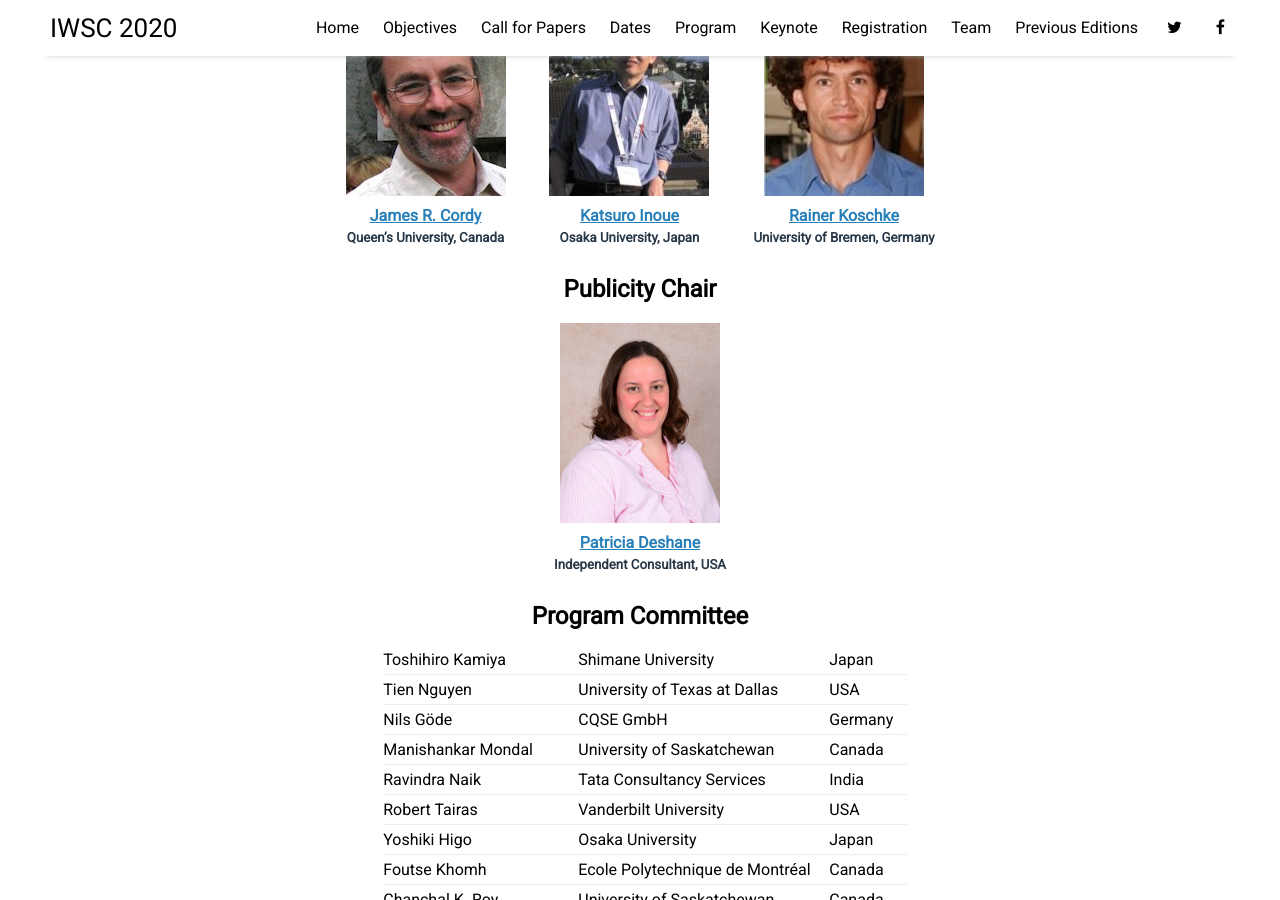
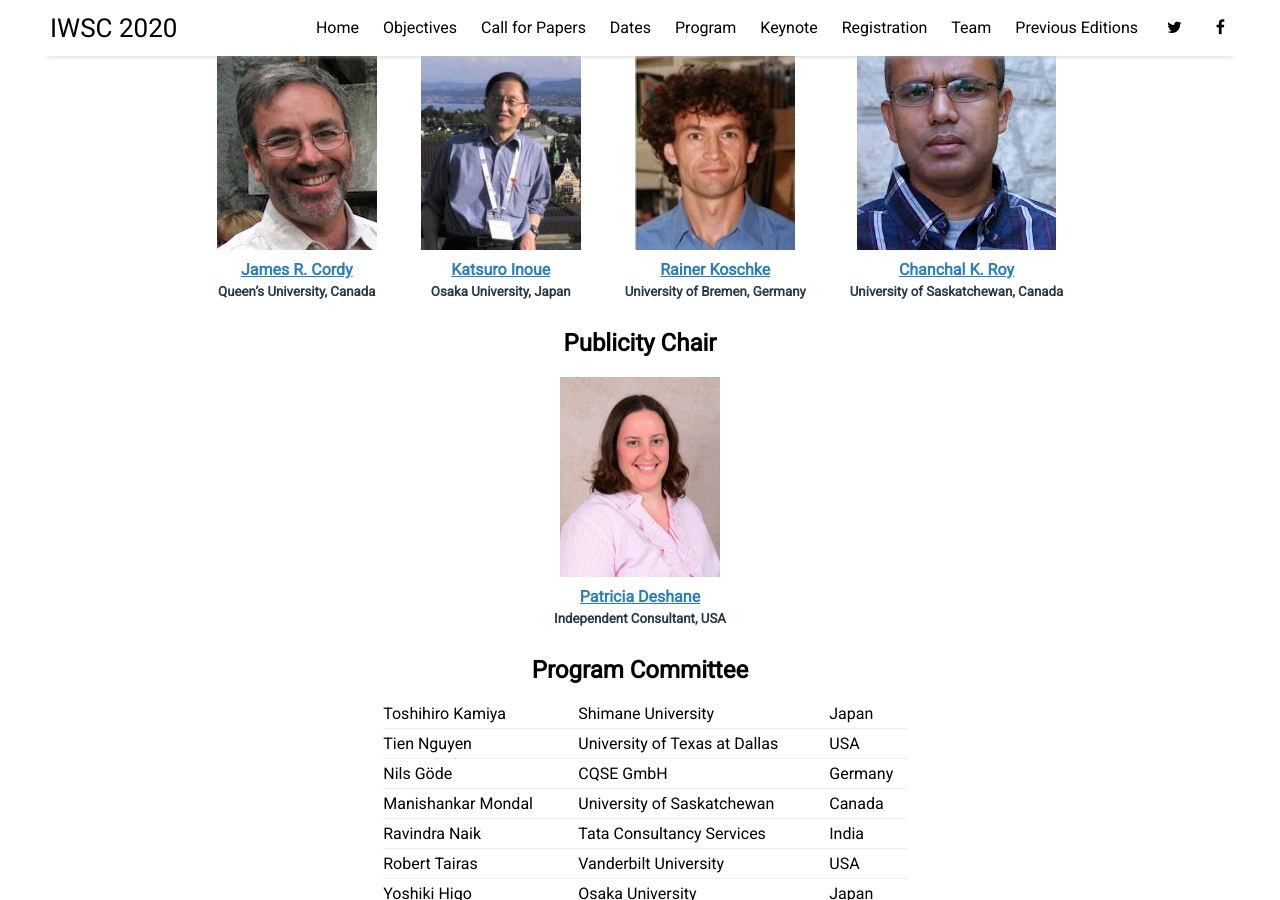
Before and after one commit to iwsc2020/iwsc2020.github.io, a Jekyll site: the page built from pages/team.html, in a window 1280 px wide and 900 px high, scrolled down 528 px. Built offline with Jekyll 4.4.1, drawn with Linux system fonts in a browser that asks for light colours; nearby versions of some CDN libraries.

Commit message:
Added image of Dr. Roy. Updated team.html page

```diff
--- a/pages/team.html
+++ b/pages/team.html
@@ -43,6 +43,11 @@ title: Team
       <img src="/assets/img/koschke.jpg" />
       <h4><a href="http://www.informatik.uni-bremen.de/~koschke/">Rainer Koschke</a></h4>
       <h5>University of Bremen, Germany</h5>
+  </div>
+  <div class="individual">
+      <img src="/assets/img/roy.jpg" />
+      <h4><a href="https://www.cs.usask.ca/~croy/">Chanchal K. Roy</a></h4>
+      <h5>University of Saskatchewan, Canada</h5>
   </div>
 </div>
 <div class="team_member">
```
Also changed, not shown: assets/img/roy.jpg (added).
